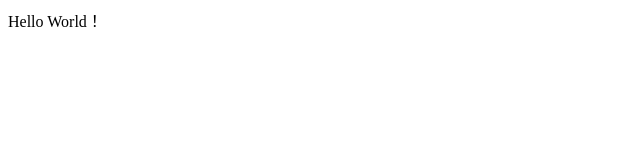
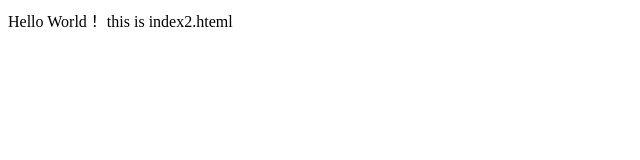
Before and after one commit to sudolifeagain/how2use-github-git-vscode, a plain HTML site: page index2.html in a window 1280 px wide. Shown: the whole page, without its empty margins (0-640 px from the left). Drawn offline with Linux system fonts and the light colour scheme.

Commit message:
Update index2.html
index2の表記を追記

```diff
--- a/index2.html
+++ b/index2.html
@@ -6,5 +6,6 @@
 
 <body>
     Hello World！
+    <hi>this is index2.hteml</hi>
 </body>
 </html>
```
